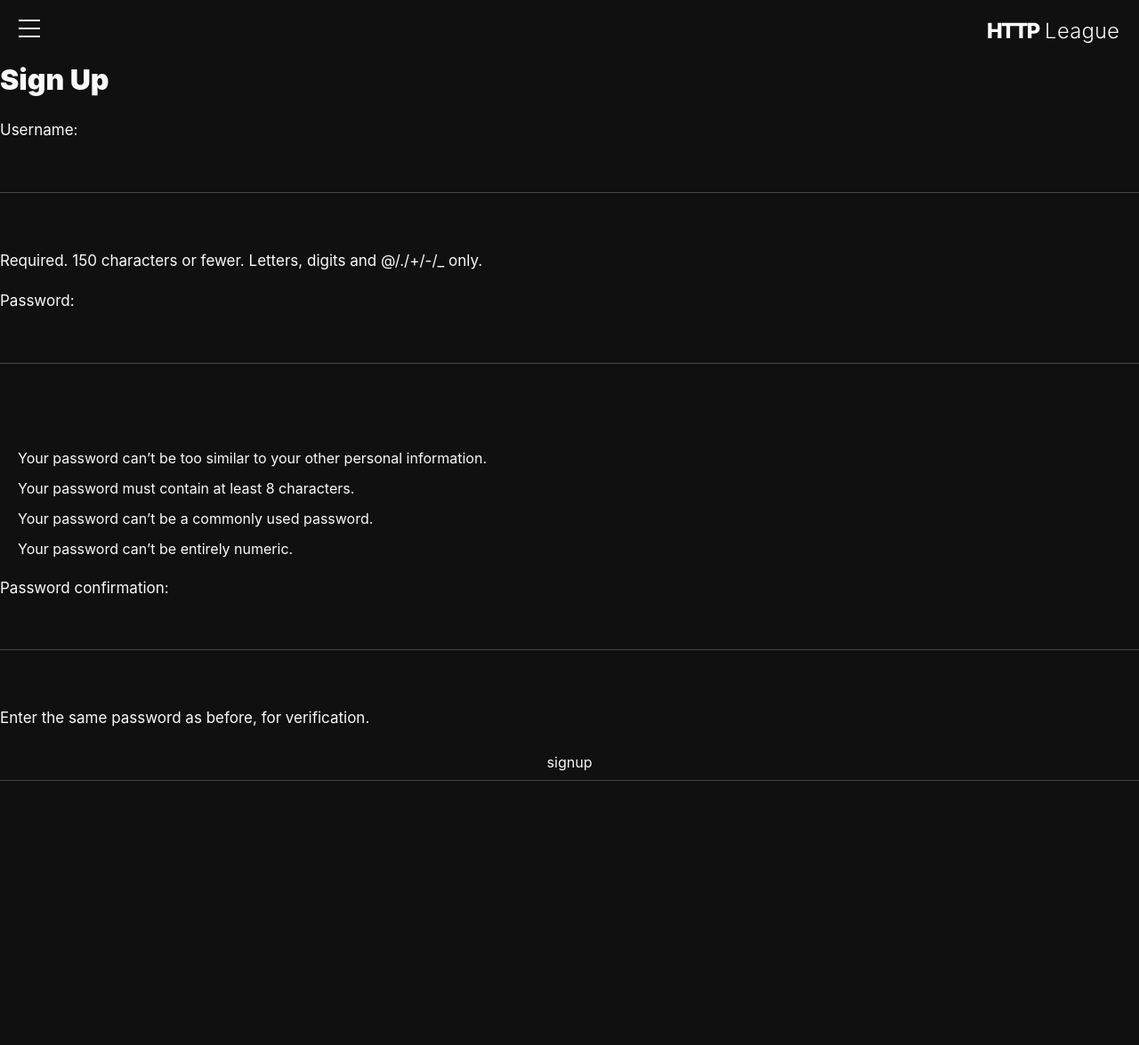
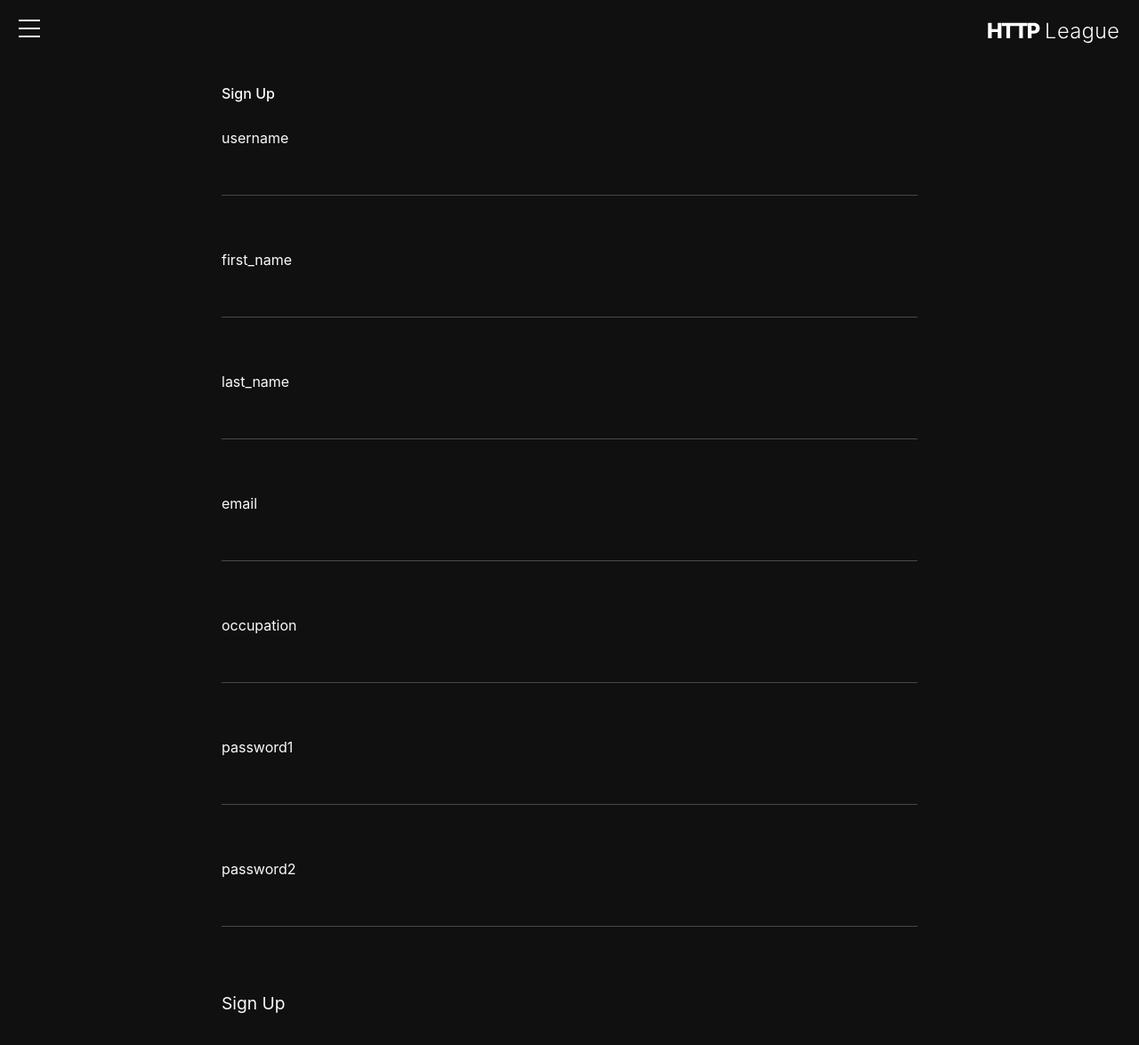
Before and after one commit to http-league/http-league, a Django app: page /accounts/signup in a window 1280 px wide. Shown: the whole page at 89% size. Before the commit the page ends 878 px from the top, so only its background shows below. Run offline with Django 3.2, Linux system fonts and the light colour scheme; some libraries are stand-ins or nearby versions; some web fonts are replaced.

Commit message:
Update errors where users cannot enter first and last name

```diff
--- a/main_app/form.py
+++ b/main_app/form.py
@@ -1,18 +1,45 @@
 
 from django.forms import ModelForm
+from django.contrib.auth.forms import UserCreationForm
 
 from .models import *
 
+
+class UserFullForm(UserCreationForm):
+     # declare the fields you will show
+    username = forms.CharField(label="Username")
+    first_name = forms.CharField(label="Name")
+    last_name = forms.CharField(label="Last Name")
+    email = forms.EmailField(label="Email")
+    occupation = forms.CharField(label="Occupation")
+    # first password field
+    password1 = forms.CharField(label="Password")
+    # confirm password field
+    password2 = forms.CharField(label="Confirm Password")
+
+    class Meta:
+        model = User
+        fields = ['username', 'first_name', 'last_name', 'email', 'occupation']
+
+    def save(self, commit=True):
+        user = super(UserCreationForm, self).save(commit=False)
+        user.email = self.cleaned_data["email"]
+        user.first_name = self.cleaned_data["first_name"]
+        user.last_name = self.cleaned_data["last_name"]
+
+        if commit:
+            user.save()
+            return user
 
 
 class SiteCreateForm(forms.ModelForm):
     class Meta:
         model = Site
         fields = ['name', 'url',
-                'category', 'style', 'tech_stack']
+                  'category', 'style', 'tech_stack']
         widgets = {
             'name': forms.TextInput(attrs={'class': 'input'}),
-            'url': forms.URLInput(attrs={'class': 'input', 'value':'https://'}),
+            'url': forms.URLInput(attrs={'class': 'input', 'value': 'https://'}),
             'category': forms.SelectMultiple(attrs={'class': 'select-multiple'}),
             'style': forms.Select(attrs={'class': 'select'}),
             'tech_stack': forms.Select(attrs={'class': 'select'}),
@@ -23,7 +50,7 @@ class SubmissionCreateForm(forms.ModelForm):
     class Meta:
         model = Submission
         fields = ['site_name', 'url', 'statement',
-                   'category', 'style', 'tech_stack']
+                  'category', 'style', 'tech_stack']
         widgets = {
             'site_name': forms.TextInput(attrs={'class': 'input'}),
             'url': forms.URLInput(attrs={'class': 'input', 'value': 'https://'}),
--- a/main_app/templates/layout.html
+++ b/main_app/templates/layout.html
@@ -9,11 +9,21 @@
         <script src="https://kit.fontawesome.com/632585e591.js"></script>
         <link rel="stylesheet" href="{% static 'css/style.css' %}">
 
-        <title>{% if title %}{{ title }} {% else %}
-            HTTP League · Web Design Repo {% endif %}</title>
+        <title>
+            {% if title %}
+                {{ title }}
+            {% else %}
+                HTTP League · Web Design Repo
+            {% endif %}
+        </title>
     </head>
     <nav>
         <section>
+            {% if user.is_authenticated %}
+                <p>Welcome back,
+                    {{ user.username }}!
+                </p>
+            {% endif %}
             <a href="/">Home</a>
             <a href="{% url 'submission_index' %}">Community</a>
             <a href="{% url 'cup_home' %}">Cup</a>
@@ -22,7 +32,14 @@
                     Submit a site
                 </a>
                 <br>
+                {% if user.is_superuser %}
+                    <a href="{% url 'sites_create' %}">Add a Site</a>
+            {% else %}
+
+                {% endif %}
+                <br>
                 <a href="{% url 'logout' %}">Log Out</a>
+                <br>
             {% else %}
                 <br>
                 <a href="{% url 'signup' %}">Sign Up</a>
@@ -32,23 +49,18 @@
     </nav>
     <header class="flex">
         <a class="toggle-nav" href="#">
-            <svg xmlns="http://www.w3.org/2000/svg" x="0px" y="0px" width="24" height="24" viewBox="0 0 172 172"
-                style=" fill:#fafafa;">
-                <g fill="none" fill-rule="nonzero" stroke="none" stroke-width="1" stroke-linecap="butt" stroke-linejoin="miter"
-                    stroke-miterlimit="10" stroke-dasharray="" stroke-dashoffset="0" font-family="none" font-weight="none"
-                    font-size="none" text-anchor="none" style="mix-blend-mode: normal">
+            <svg height="24" style=" fill:#fafafa;" viewbox="0 0 172 172" width="24" x="0px" xmlns="http://www.w3.org/2000/svg" y="0px">
+                <g fill-rule="nonzero" fill="none" font-family="none" font-size="none" font-weight="none" stroke-dasharray="" stroke-dashoffset="0" stroke-linecap="butt" stroke-linejoin="miter" stroke-miterlimit="10" stroke-width="1" stroke="none" style="mix-blend-mode: normal" text-anchor="none">
                     <path d="M0,172v-172h172v172z" fill="none"></path>
                     <g fill="#fafafa">
                         <g id="surface1">
-                            <path
-                                d="M0,14.33333v14.33333h172v-14.33333zM0,78.83333v14.33333h172v-14.33333zM0,143.33333v14.33333h172v-14.33333z">
-                            </path>
+                            <path d="M0,14.33333v14.33333h172v-14.33333zM0,78.83333v14.33333h172v-14.33333zM0,143.33333v14.33333h172v-14.33333z"></path>
                         </g>
                     </g>
                 </g>
             </svg>
         </a>
-        <a href="/" class="logo">
+        <a class="logo" href="/">
             <img src="{% static 'img/logo.svg' %}" alt="">
         </a>
 
--- a/main_app/templates/main_app/site_form.html
+++ b/main_app/templates/main_app/site_form.html
@@ -13,7 +13,7 @@
                 {% endfor %}
                 <input class="button"
             type="submit" value="Submit">
-            <input type="hidden" name="submitted" id="submitted" value="true">
+
             </form>
        </div>
    </section>
--- a/main_app/templates/registration/login.html
+++ b/main_app/templates/registration/login.html
@@ -5,7 +5,7 @@
     <section class="post-single">
         <div class="submit">
             <h6 class="submit-title">Log In</h6>
-        <form class="flexz" action="{% url 'login' %}" method="POST">
+            <form action="{% url 'login' %}" method="POST">
                 {% csrf_token %}
                 {% for field in form %}
                     <div class="field">
@@ -13,8 +13,8 @@
                         {{ field }}
                     </div>
                 {% endfor %}
-            <input class="button" type="submit" value="Submit">
-            <input type="hidden" name="submitted" id="submitted" value="true">
+                <button class="button" type="submit">Submit</button>
+                <input id="submitted" name="submitted" type="hidden" value="true">
             </form>
         </div>
     </section>
--- a/main_app/templates/registration/signup.html
+++ b/main_app/templates/registration/signup.html
@@ -2,16 +2,25 @@
 
 {% block content %}
 
-    <h1>Sign Up</h1>
 
-    {% if error_message %}
-        <p class="red-text">{{ error_message }}</p>
-    {% endif %}
+    <section class="post-single">
+        <div class="submit">
+            {% if error_message %}
+                <p class="red-text">{{ error_message }}</p>
+            {% endif %}
+            <h6 class="submit-title">Sign Up</h6>
+            <form action="{% url 'signup' %}" method="POST">
+                {% csrf_token %}
+                {% for field in form %}
+                    <div class="field">
+                        <label for="{{ field.id_for_label}}">{{field.html_name }}</label>
+                        {{ field }}
+                    </div>
+                {% endfor %}
+                <button class="button" type="submit" value="Sign Up">Sign Up</button>
 
-    <form method="post" action="{% url 'signup' %}">
-        {% csrf_token %}
-        {{ form.as_p }}
-        <input class="btn" type="submit" value="signup">
-    </form>
+            </form>
+        </div>
+    </section>
 
 {% endblock %}
--- a/main_app/views.py
+++ b/main_app/views.py
@@ -7,7 +7,7 @@ from datetime import datetime
 from .form import *
 from .mixins import *
 from django.contrib.auth import login
-from django.contrib.auth.forms import UserCreationForm
+
 from django.contrib.auth.decorators import login_required, user_passes_test
 from django.contrib.auth.mixins import LoginRequiredMixin
 
@@ -124,17 +124,18 @@ def submissions_detail(request, submission_id):
     submission = Submission.objects.get(id=submission_id)
     return render(request, 'main_app/submission_detail.html', {'title': 'Submission · HTTP League', 'submission': submission, 'year': year})
 
+
 def signup(request):
     error_message = ''
     if request.method == 'POST':
-        form = UserCreationForm(request.POST)
+        form = UserFullForm(request.POST)
         if form.is_valid():
             user = form.save()
             login(request, user)
             return redirect('home')
         else:
             error_message = 'Invalid sign up - try again'
-    form = UserCreationForm()
+    form = UserFullForm()
     context = {'form': form, 'error_message': error_message}
     return render(request, 'registration/signup.html', context)
 
--- a/static/css/style.css
+++ b/static/css/style.css
@@ -310,9 +310,14 @@
   flex-direction: column;
   justify-content: center;
   margin-top: 8rem;
+  padding-top: 2rem;
 }
 
-nav a {
+nav section a, nav section p {
+  padding: .5rem;
+}
+
+nav a, nav p {
   margin: 4px 32px;
 }
 
@@ -436,6 +441,9 @@
   outline: none;
   border-bottom: 1px solid #484848;
 }
+.select-multiple {
+  height: 10rem;
+}
 
 select[multiple]:focus option:checked {
   background: white linear-gradient(0deg, grey 0%, grey 100%);
```
Also changed, not shown: main_app/templates/sites/detail.html (+14 -9 lines). Lines whose indentation alone changed are shown as unchanged.
